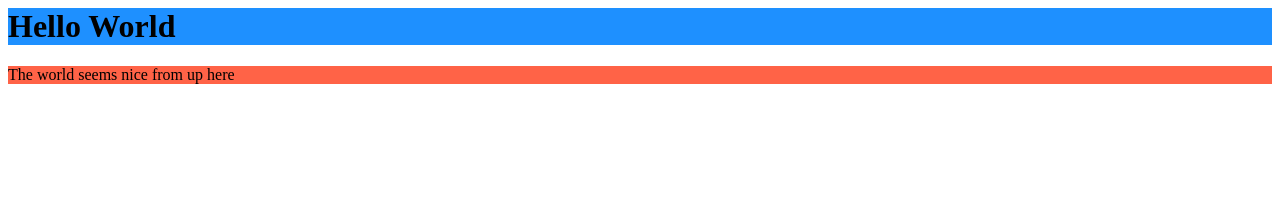
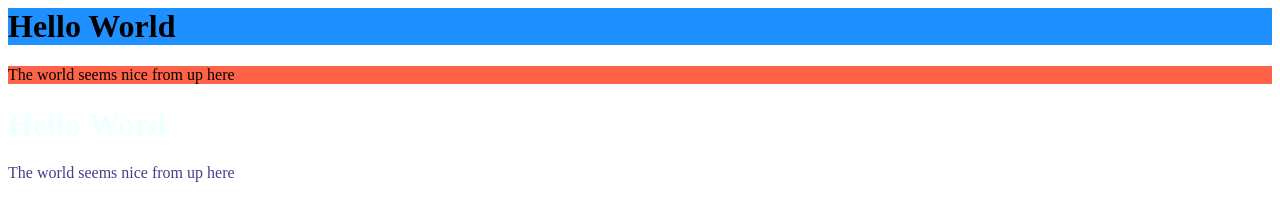
Before and after one commit to Muffin0823/Color, a plain HTML site: page index.html in a window 1280 px wide. Drawn offline with Linux system fonts and the light colour scheme.

Commit message:
Update index.html

```diff
--- a/index.html
+++ b/index.html
@@ -1,2 +1,4 @@
 <h1 style="background-color:DodgerBlue;">Hello World</h1>
 <p style="background-color:Tomato;">The world seems nice from up here</p>
+<h1 style="color:Azure;">Hello Word</h1>
+<p style="color:DarkSlateBlue;">The world seems nice from up here</p>
```
